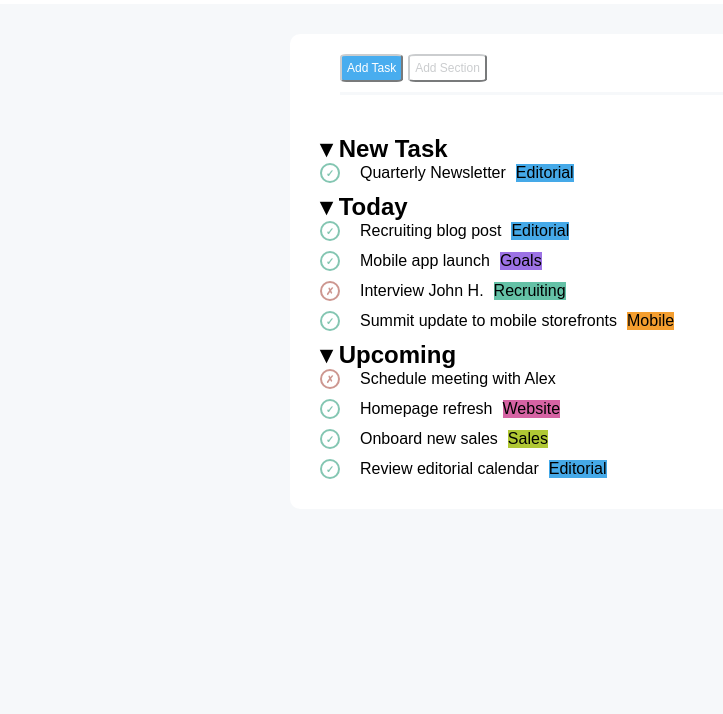
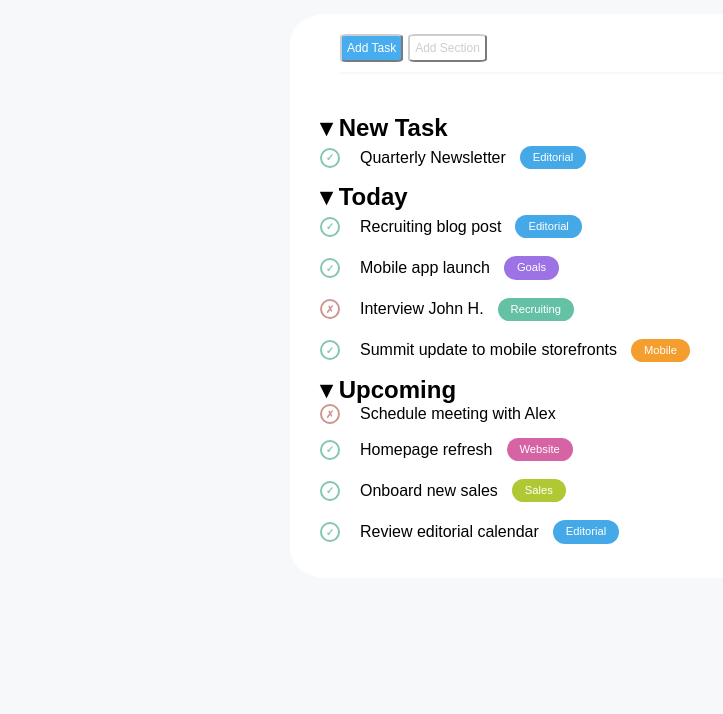
Before and after one commit to biancapcr/html-css-toboolist, a plain HTML site: page index.html in a window 1280 px wide. Shown: the part 86-800 px from the top of the page, without its empty margins (0-723 px from the left). Drawn offline with Linux system fonts and the light colour scheme.

Commit message:
[fix] badge

```diff
--- a/assets/css/style.css
+++ b/assets/css/style.css
@@ -8,7 +8,7 @@
 /********  header e body ************/
 header{
   background-color: white;
-  padding: 20px 20px;
+  padding: 10px 20px;
 }
 body{
   background:#F6F8FA;
@@ -30,9 +30,8 @@ body{
   padding: 20px 30px;
   width: 90%;
   max-width: 700px;
-  border-radius: 10px;
+  border-radius: 5%;
 }
-
 /********  bottoni ************/
 .controls{
   margin-bottom: 40px;
@@ -40,7 +39,7 @@ body{
   margin-top: none;
   display: flex;
   align-items: center;
-  border-bottom: 3px solid #F6F8FA;
+  border-bottom: 2px solid #F6F8FA;
   gap: 3px;
 }
 .add-task, .add-section{
@@ -98,16 +97,29 @@ li{
   color: #cd9790;
   font-weight: bold;
   border: 2px solid #cd9790;
-
 }
 /********  lista ************/
 .task{
   list-style-type: none;
   padding: 0;
 }
+.badge{
+  color: white;
+  background-color: grey;
+  display: inline-block;
+  padding: 6px 13px;
+  border-radius: 20px;
+  font-size: .7rem;
+  font-weight: 500;
+  text-transform: capitalize;
+  line-height: 1;
+  margin: 4px;
+  vertical-align: middle;
+}
 /********  etichette ************/
 .editorial{
   background-color: #45A9E8
+
 }
 .goals{
   background-color: #9C72E5;
--- a/index.html
+++ b/index.html
@@ -26,17 +26,17 @@
             <h2><span class="arrow">&#9662;</span> New Task</h2>
             <ul>
                 <li><span class="check">&#10003;</span>Quarterly Newsletter
-                <span class="editorial"> Editorial</span></li>
+                <span class="badge editorial"> Editorial</span></li>
             </ul>
 
         </section>
             <section class="task">
       <h2><span class="arrow">&#9662;</span> Today</h2>
       <ul>
-        <li><span class="check">&#10003;</span> Recruiting blog post <span class="editorial">Editorial</span></li>
-        <li><span class="check">&#10003;</span> Mobile app launch <span class="goals">Goals</span></li>
-        <li><span class="cross">&#10007;</span> Interview John H. <span class="recruiting">Recruiting</span></li>
-        <li><span class="check">&#10003;</span> Summit update to mobile storefronts <span class="mobile">Mobile</span></li>
+        <li><span class="check">&#10003;</span> Recruiting blog post <span class="badge editorial">Editorial</span></li>
+        <li><span class="check">&#10003;</span> Mobile app launch <span class="badge goals">Goals</span></li>
+        <li><span class="cross">&#10007;</span> Interview John H. <span class="badge recruiting">Recruiting</span></li>
+        <li><span class="check">&#10003;</span> Summit update to mobile storefronts <span class="badge mobile">Mobile</span></li>
       </ul>
     </section>
 
@@ -44,9 +44,9 @@
         <h2><span class="arrow">&#9662;</span> Upcoming</h2>
         <ul>
             <li><span class="cross">&#10007;</span> Schedule meeting with Alex</li>
-            <li><span class="check">&#10003;</span> Homepage refresh <span class="website">Website</span></li>
-            <li><span class="check">&#10003;</span> Onboard new sales <span class="sales">Sales</span></li>
-            <li><span class="check">&#10003;</span> Review editorial calendar <span class="editorial">Editorial</span></li>
+            <li><span class="check">&#10003;</span> Homepage refresh <span class="badge website">Website</span></li>
+            <li><span class="check">&#10003;</span> Onboard new sales <span class="badge sales">Sales</span></li>
+            <li><span class="check">&#10003;</span> Review editorial calendar <span class="badge editorial">Editorial</span></li>
         </ul>
     </section>
  </main>
```
